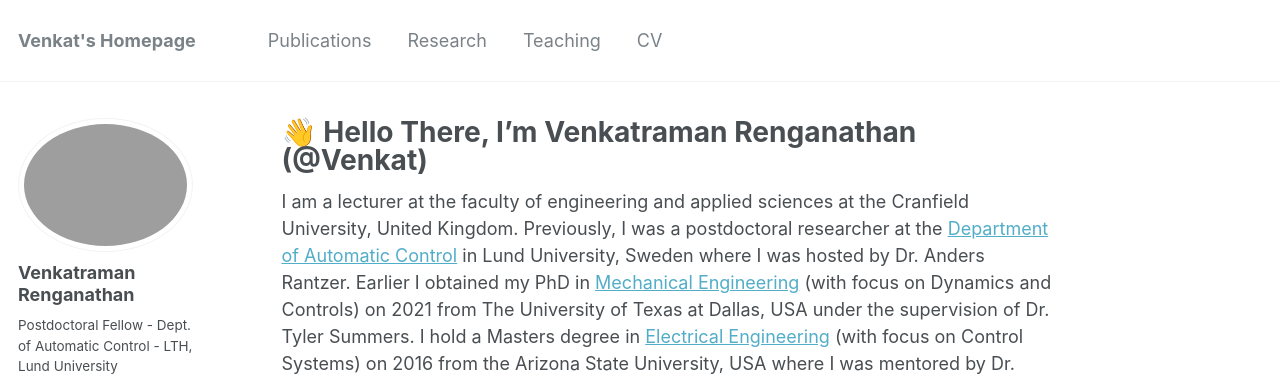
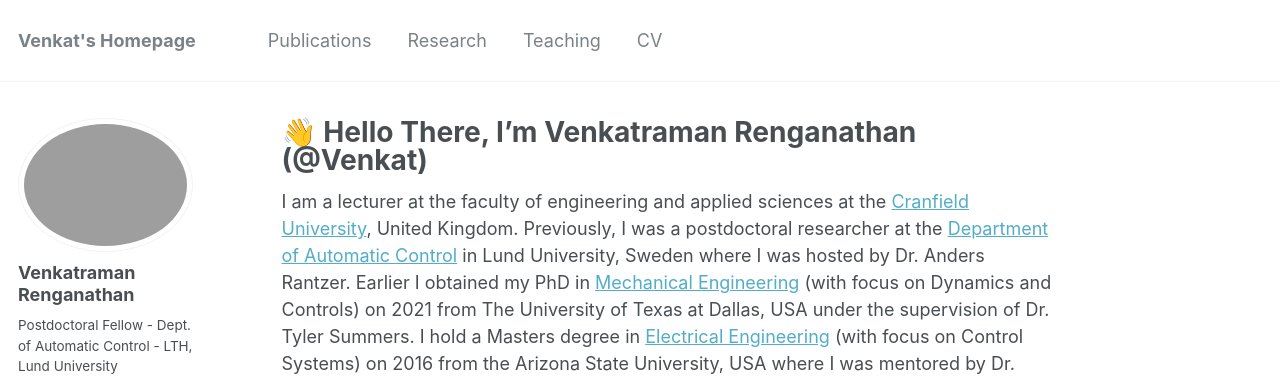
Before and after one commit to venkatramanrenganathan/venkatramanrenganathan.github.io, a Jekyll site: the page built from _pages/about.md, in a window 1280 px wide and 900 px high. Shown: the top 381 px of the window. Built offline with Jekyll 4.4.1, drawn with Linux system fonts in a browser that asks for light colours; some web fonts are replaced; part of the change alters nothing that is shown.

```diff
--- a/_pages/about.md
+++ b/_pages/about.md
@@ -7,7 +7,7 @@ redirect_from:
   - /about/
   - /about.html
 ---
-I am a lecturer at the faculty of engineering and applied sciences at the Cranfield University, United Kingdom. Previously, I was a postdoctoral researcher at the [Department of Automatic Control](https://control.lth.se) in Lund University, Sweden where I was hosted by Dr. Anders Rantzer. Earlier I obtained my PhD in [Mechanical Engineering](https://me.utdallas.edu) (with focus on Dynamics and Controls) on 2021 from The University of Texas at Dallas, USA under the supervision of Dr. Tyler Summers. I hold a Masters degree in [Electrical Engineering](https://ecee.engineering.asu.edu) (with focus on Control Systems) on 2016 from the Arizona State University, USA where I was mentored by Dr. Armando Rodriguez. I finished my undergraduate studies in [Electrical and Electronics Engineering](https://gct.ac.in/19/department-eee-about-department) from the Government College of Technology - Anna University in Coimbatore, India in 2011 with Dr. V. Prasanna Moorthy being my mentor.
+I am a lecturer at the faculty of engineering and applied sciences at the [Cranfield University](https://profiles.cranfield.ac.uk/3240-venkatraman-renganathan), United Kingdom. Previously, I was a postdoctoral researcher at the [Department of Automatic Control](https://control.lth.se) in Lund University, Sweden where I was hosted by Dr. Anders Rantzer. Earlier I obtained my PhD in [Mechanical Engineering](https://me.utdallas.edu) (with focus on Dynamics and Controls) on 2021 from The University of Texas at Dallas, USA under the supervision of Dr. Tyler Summers. I hold a Masters degree in [Electrical Engineering](https://ecee.engineering.asu.edu) (with focus on Control Systems) on 2016 from the Arizona State University, USA where I was mentored by Dr. Armando Rodriguez. I finished my undergraduate studies in [Electrical and Electronics Engineering](https://gct.ac.in/19/department-eee-about-department) from the Government College of Technology - Anna University in Coimbatore, India in 2011 with Dr. V. Prasanna Moorthy being my mentor.
 
 ## Upcoming Research
 1. Currently working on a manuscript titled, **Probabilistic Robustness in the nu-gap Metric**.
```
